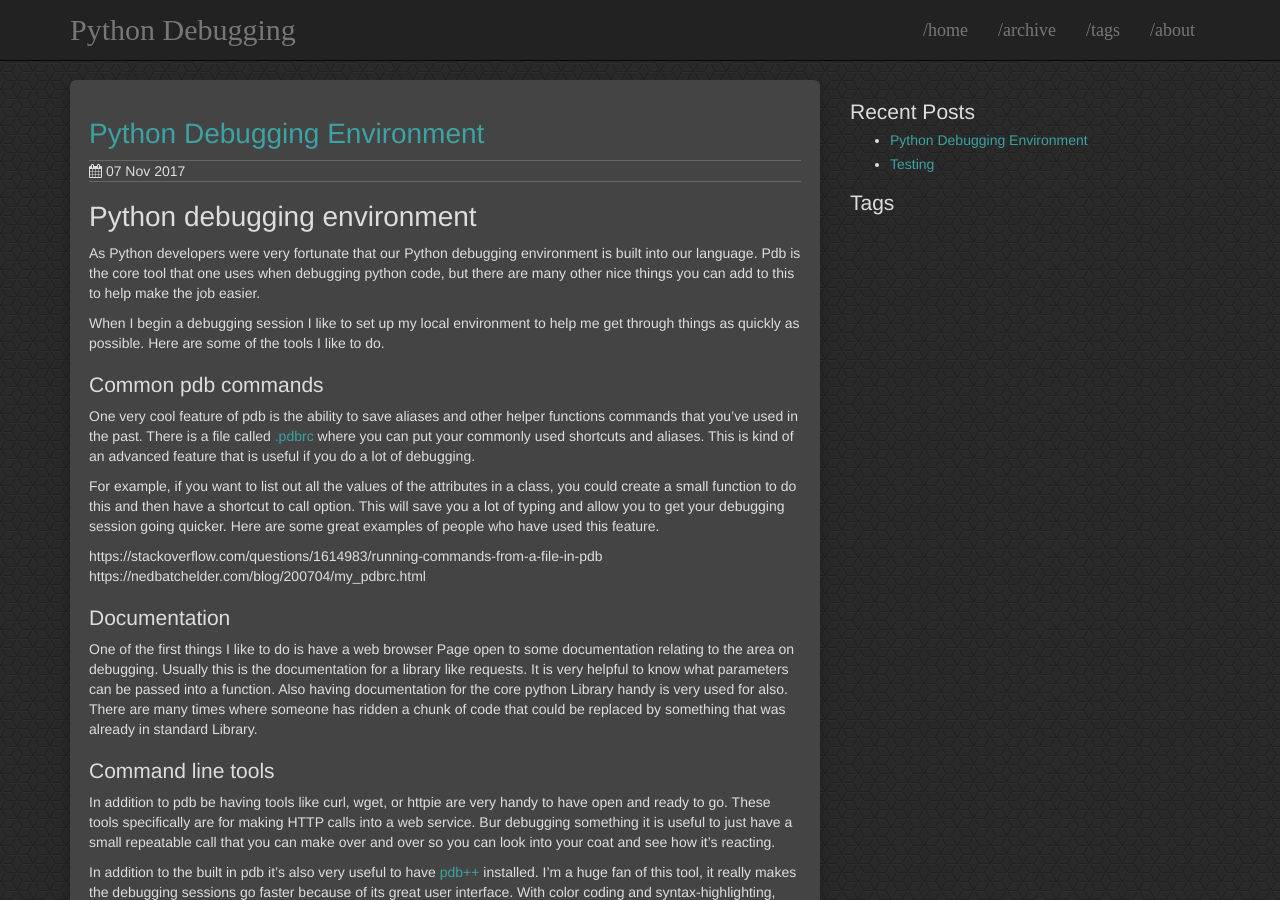
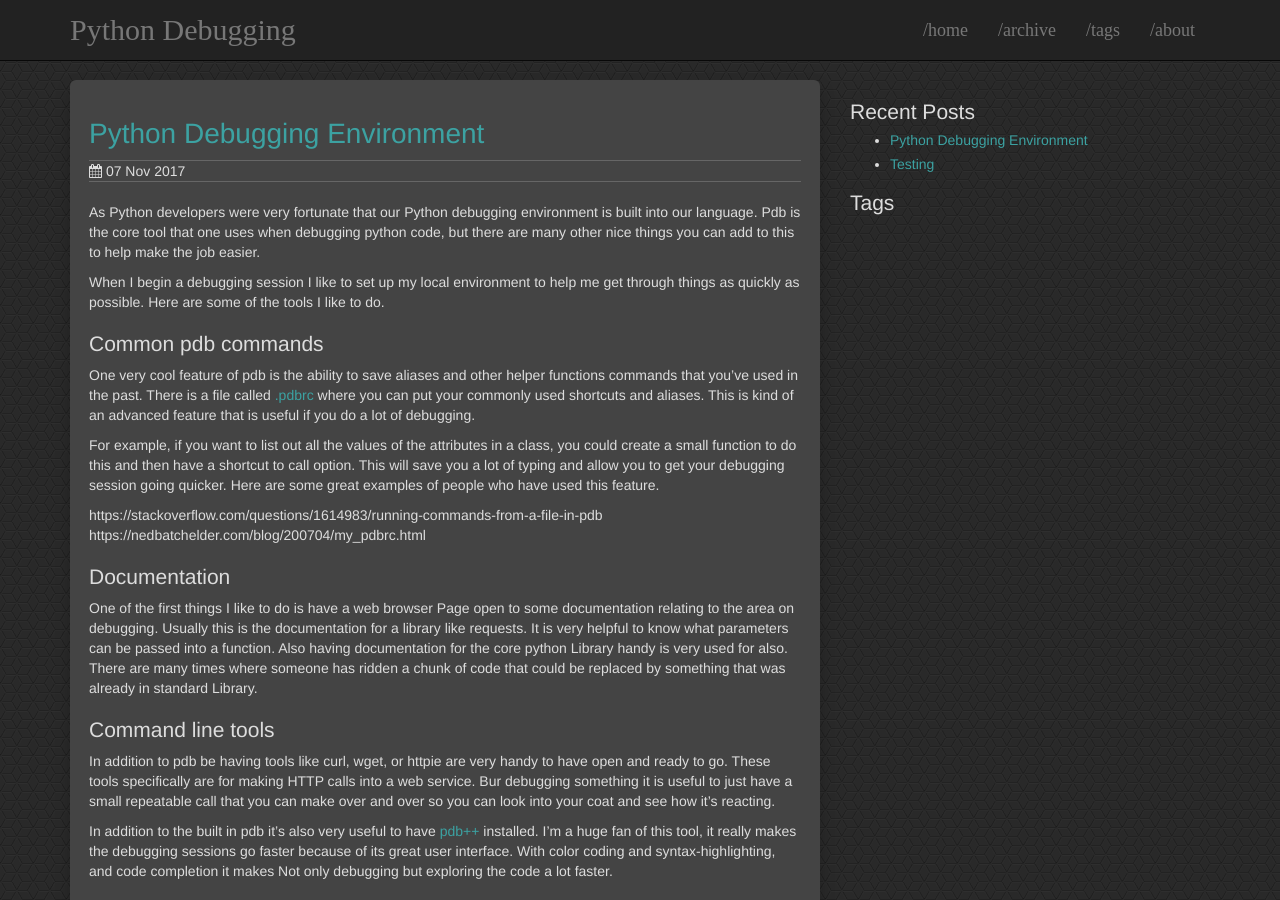
Before and after one commit to nloadholtes/pythondebugging.com, a Jekyll site: the page built from _posts/2017-11-07-python-debugging-environment.md, in a window 1280 px wide and 900 px high. Built offline with Jekyll 4.4.1, drawn with Linux system fonts in a browser that asks for light colours; our own code applies the rules of GitHub Pages for plain Markdown files.

Commit message:
Removing title dupe

```diff
--- a/_posts/2017-11-07-python-debugging-environment.md
+++ b/_posts/2017-11-07-python-debugging-environment.md
@@ -4,7 +4,6 @@ style: page
 permalink: /articles/python-debugging-environment
 ---
 
-# Python debugging environment
 As Python developers were very fortunate that our Python debugging environment is built into our language. Pdb is the core tool that one uses when debugging python code, but there are many other nice things you can add to this to help make the job easier.
 
 When I begin a debugging session I like to set up my local environment to help me get through things as quickly as possible. Here are some of the tools I like to do.
```
